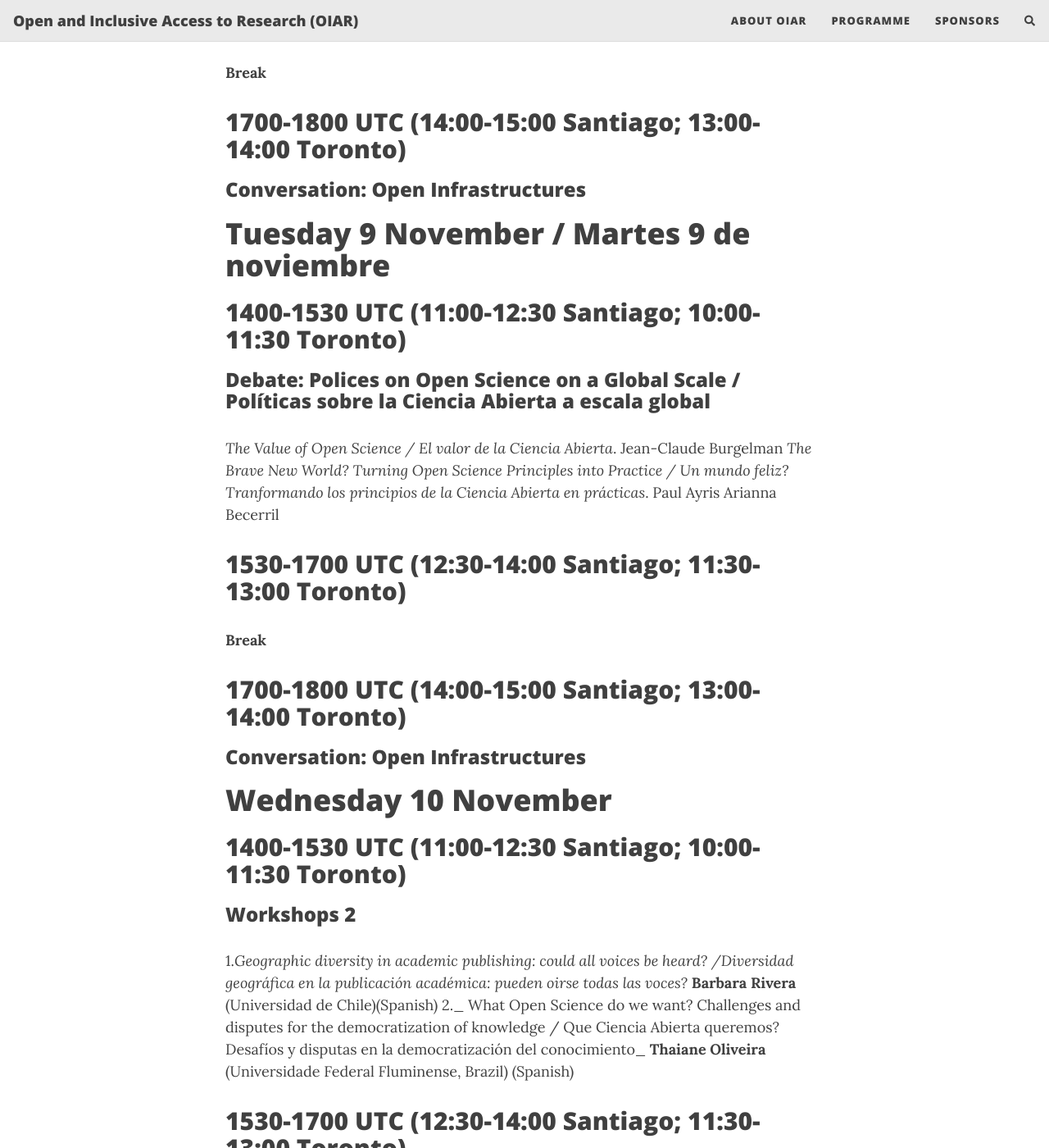
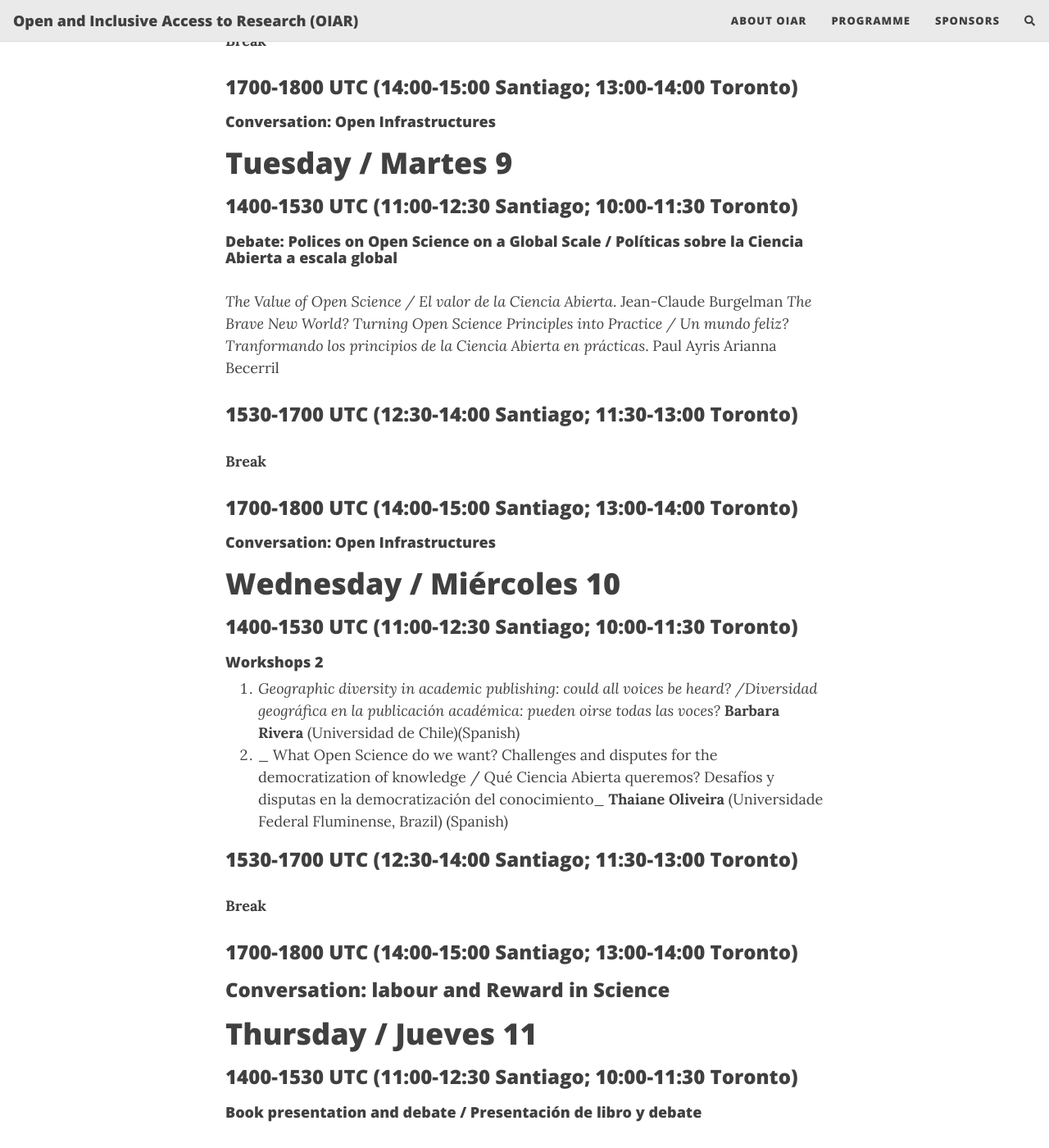
Before and after one commit to caedmon5/OIAR, a Jekyll site: the page built from programme.md, in a window 1280 px wide and 1400 px high, scrolled down 940 px. Shown: the whole window at 82% size. Built offline with Jekyll 4.4.1, drawn with Linux system fonts in a browser that asks for light colours; nearby versions of some CDN libraries; comment, search, counter and statistics services are not loaded.

Commit message:
Más cambios formato

```diff
--- a/programme.md
+++ b/programme.md
@@ -11,52 +11,52 @@ subtitle: Open and Inclusive Access to Research, November 8-11, 2021
 2. TBA
 3. _Translation Systems for Global Knowledge Justice / Sistemas de traducción para un conocimiento justo y  global_. Simon Worthington (FORCE11) (English). ***Summary***: A workshop to bring together people working on translation systems in Open Science. The purpose is to have an initial brainstorming session as a foundation of later work to create a getting started guide to translation systems. / Un workshop para trabajar en sistemas de traducción en la Ciencia Abierta. Tendremos una sesión incial de brainstorming para luego crear una guía para sistemas de traducción.
 
-## 1530-1700 UTC (12:30-14:00 Santiago; 11:30-13:00 Toronto)
+### 1530-1700 UTC (12:30-14:00 Santiago; 11:30-13:00 Toronto)
 **Break**
 
-## 1700-1800 UTC (14:00-15:00 Santiago; 13:00-14:00 Toronto)
-### Conversation: Open Infrastructures
+### 1700-1800 UTC (14:00-15:00 Santiago; 13:00-14:00 Toronto)
+#### Conversation: Open Infrastructures
 
-# Tuesday 9 November / Martes 9 de noviembre
-## 1400-1530 UTC (11:00-12:30 Santiago; 10:00-11:30 Toronto)
-### Debate: Polices on Open Science on a Global Scale / Políticas sobre la Ciencia Abierta a escala global
+# Tuesday / Martes 9
+### 1400-1530 UTC (11:00-12:30 Santiago; 10:00-11:30 Toronto)
+#### Debate: Polices on Open Science on a Global Scale / Políticas sobre la Ciencia Abierta a escala global
 _The Value of Open Science / El valor de la Ciencia Abierta_. Jean-Claude Burgelman
 _The Brave New World? Turning Open Science Principles into Practice / Un mundo feliz? Tranformando los principios de la Ciencia Abierta en prácticas_. Paul Ayris
 Arianna Becerril
 
 
 
-## 1530-1700 UTC (12:30-14:00 Santiago; 11:30-13:00 Toronto)
+### 1530-1700 UTC (12:30-14:00 Santiago; 11:30-13:00 Toronto)
 **Break**
 
-## 1700-1800 UTC (14:00-15:00 Santiago; 13:00-14:00 Toronto)
-### Conversation: Open Infrastructures
+### 1700-1800 UTC (14:00-15:00 Santiago; 13:00-14:00 Toronto)
+#### Conversation: Open Infrastructures
 
 
-# Wednesday 10 November
-## 1400-1530 UTC (11:00-12:30 Santiago; 10:00-11:30 Toronto)
-### Workshops 2
-1._Geographic diversity in academic publishing: could all voices be heard? /Diversidad geográfica en la publicación académica: pueden oirse todas las voces?_ **Barbara Rivera** (Universidad de Chile)(Spanish)
-2._ What Open Science do we want? Challenges and disputes for the democratization of knowledge / Que Ciencia Abierta queremos? Desafíos y disputas en la democratización del conocimiento_ **Thaiane Oliveira** (Universidade Federal Fluminense, Brazil) (Spanish)
+# Wednesday / Miércoles 10
+### 1400-1530 UTC (11:00-12:30 Santiago; 10:00-11:30 Toronto)
+#### Workshops 2
+1. _Geographic diversity in academic publishing: could all voices be heard? /Diversidad geográfica en la publicación académica: pueden oirse todas las voces?_ **Barbara Rivera** (Universidad de Chile)(Spanish)
+2. _ What Open Science do we want? Challenges and disputes for the democratization of knowledge / Qué Ciencia Abierta queremos? Desafíos y disputas en la democratización del conocimiento_ **Thaiane Oliveira** (Universidade Federal Fluminense, Brazil) (Spanish)
 
 
 
-## 1530-1700 UTC (12:30-14:00 Santiago; 11:30-13:00 Toronto)
+### 1530-1700 UTC (12:30-14:00 Santiago; 11:30-13:00 Toronto)
 **Break**
 
-## 1700-1800 UTC (14:00-15:00 Santiago; 13:00-14:00 Toronto)
+### 1700-1800 UTC (14:00-15:00 Santiago; 13:00-14:00 Toronto)
 ### Conversation: labour and Reward in Science
 
-# Thursday 11 November
-## 1400-1530 UTC (11:00-12:30 Santiago; 10:00-11:30 Toronto)
-### Book presentation and debate / Presentación de libro y debate
+# Thursday / Jueves 11
+### 1400-1530 UTC (11:00-12:30 Santiago; 10:00-11:30 Toronto)
+#### Book presentation and debate / Presentación de libro y debate
 _Tendencias Recientes en las Políticas Científicas de Ciencia Abierta y Acceso Abierto en Iberoamérica _ (CLACSO). Dominique Babini (CLACSO-Amelica) y Laura Rovelli (UNLP-CONICET, FOLEC)
 Moderator / Moderador: Carlos Authier (CONICET)
 
 
 
-## 1530-1700 UTC (12:30-14:00 Santiago; 11:30-13:00 Toronto)
+### 1530-1700 UTC (12:30-14:00 Santiago; 11:30-13:00 Toronto)
 **Break**
 
-## 1700-1800 UTC (14:00-15:00 Santiago; 13:00-14:00 Toronto)
-### Conversation: Open Infrastructures
+### 1700-1800 UTC (14:00-15:00 Santiago; 13:00-14:00 Toronto)
+#### Conversation: Open Infrastructures
```
